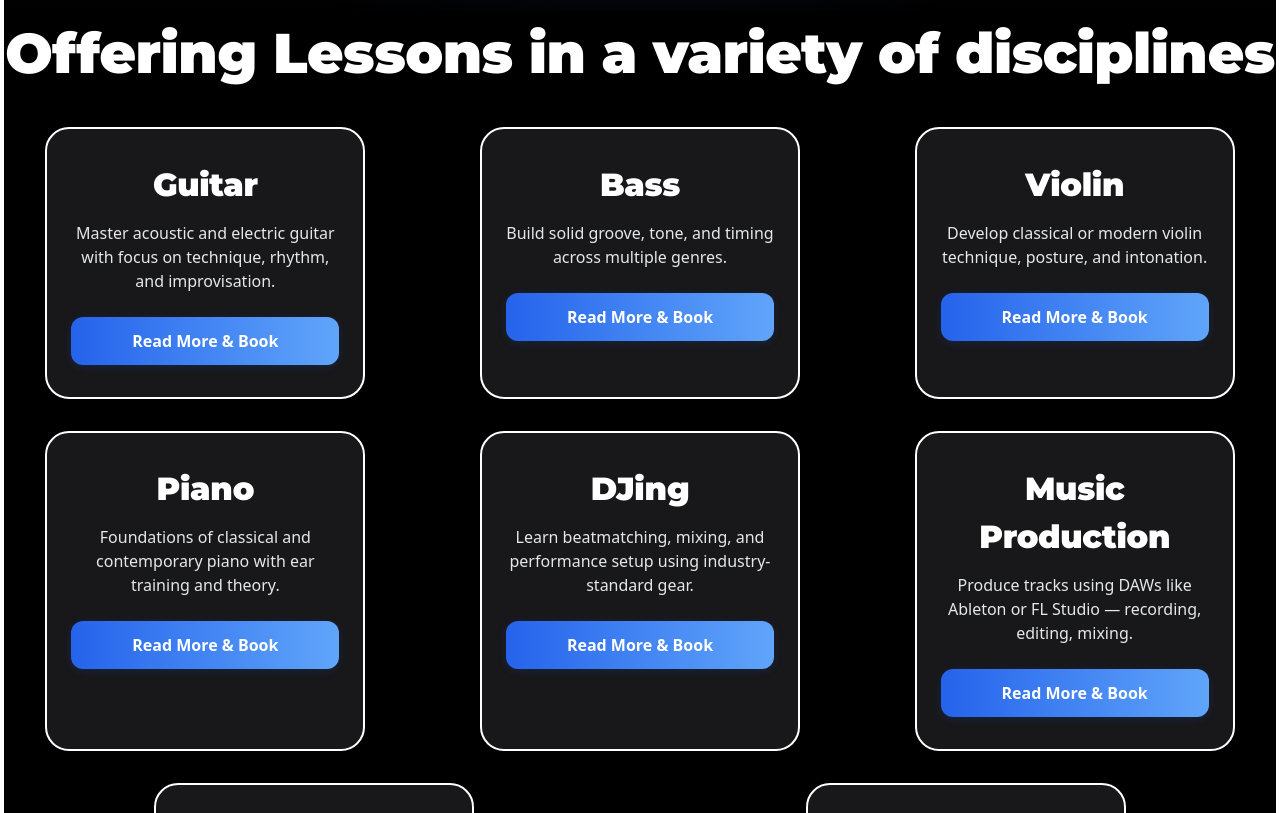
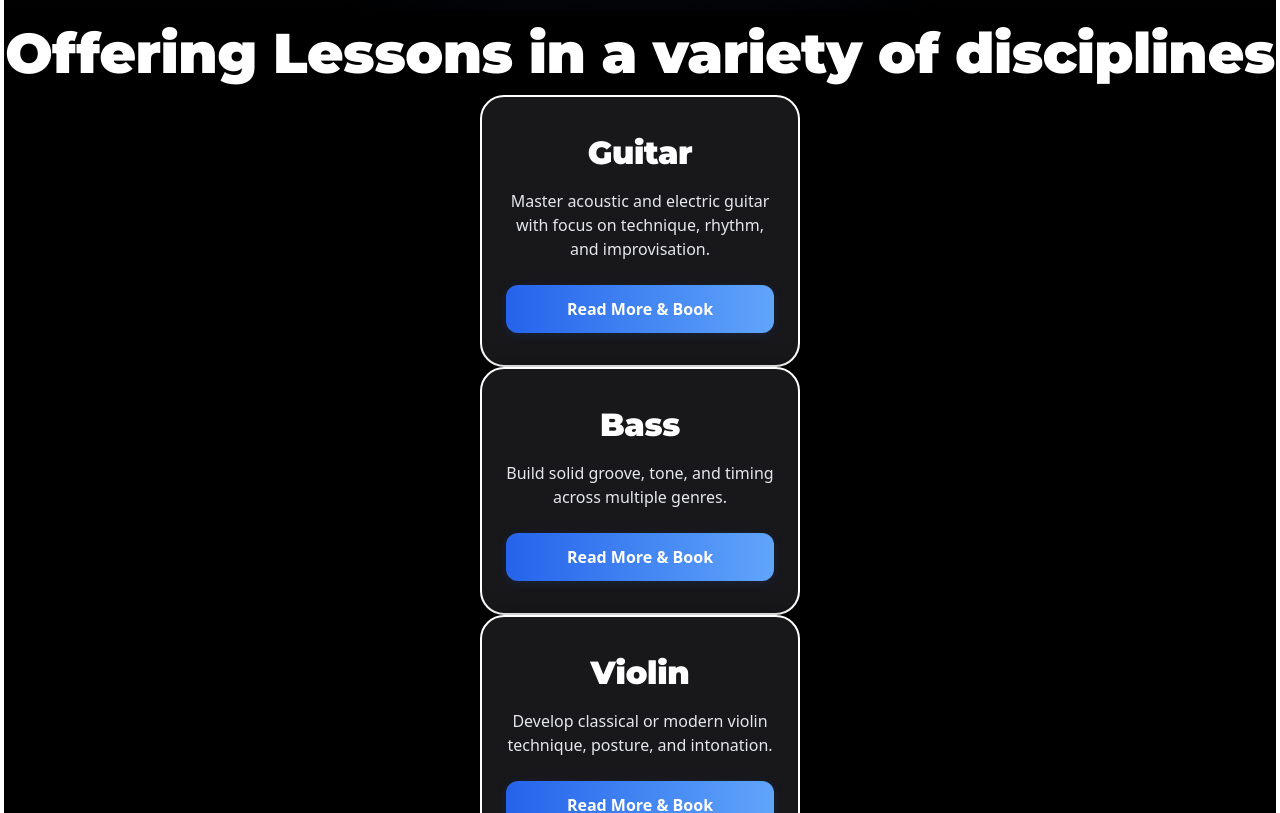
Before and after one commit to PrimitiveJ/musicwebsite2, a React (Vite) app in the folder client/: page / in a window 1280 px wide. Shown: the part 780-1593 px from the top of the page. Built offline with nearby package versions, Linux system fonts and the light colour scheme.

Commit message:
fixed issue on front page where items were not displaying properly

```diff
--- a/client/src/components/LessonTypes.jsx
+++ b/client/src/components/LessonTypes.jsx
@@ -47,7 +47,7 @@ export default function LessonTypes() {
     <section className="py-10 sm:py-16 px-2 sm:px-4 bg-black w-full flex flex-col items-center justify-center min-h-[60vh]">
       <div className="max-w-6xl w-full mx-auto flex flex-col items-center">
         <h2 className="text-2xl sm:text-3xl font-bold text-white mb-6 sm:mb-10 text-center">Offering Lessons in a variety of disciplines</h2>
-        <div className="lesson-row grid grid-cols-1 sm:grid-cols-2 md:grid-cols-3 gap-6 w-full">
+  <div className="lesson-row grid grid-cols-1 sm:grid-cols-2 md:grid-cols-2 lg:grid-cols-4 gap-6 w-full">
           {lessons.map(({ title, description }) => (
             <div
               key={title}
--- a/client/src/index.css
+++ b/client/src/index.css
@@ -154,13 +154,6 @@
   }
 }
 
-.lesson-row {
-  display: flex;
-  flex-wrap: wrap;
-  justify-content: center;
-  gap: 2rem;
-  margin-top: 2rem;
-}
 
 .lesson-box {
   background: #18181b;
```
